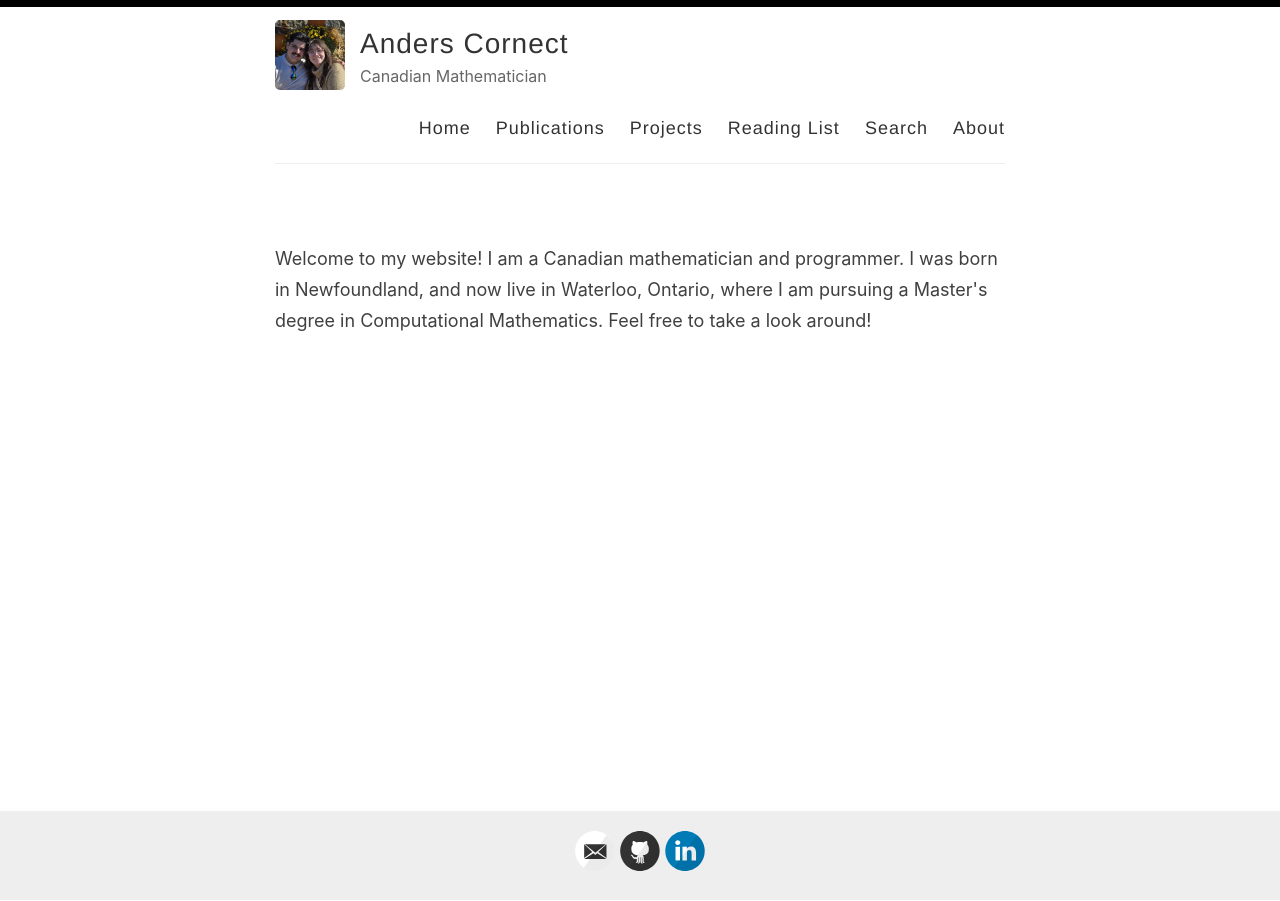
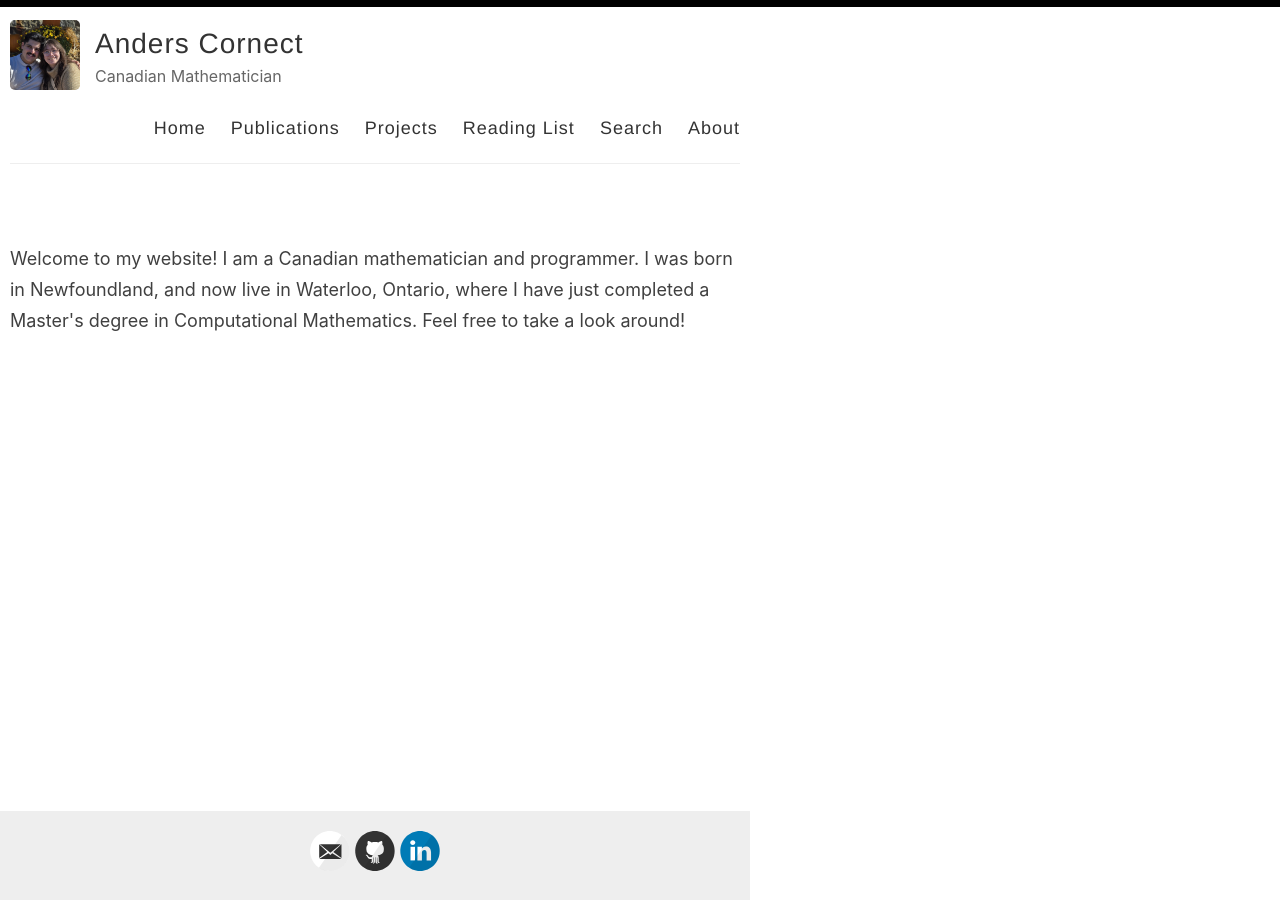
Before and after one commit to And-ers/And-ers.github.io, a Jekyll site: the page built from index.html, in a window 1280 px wide. Built offline with Jekyll 4.4.1, drawn with Linux system fonts in a browser that asks for light colours; the list of posts is cut into pages by our own code.

Commit message:
modified:   assets/style.scss 	modified:   index.html

```diff
--- a/assets/style.scss
+++ b/assets/style.scss
@@ -22,6 +22,7 @@ body {
   background: #fff;
   font-family: -system-ui, -apple-system, BlinkMacSystemFont, "Segoe UI", Roboto, Helvetica, Arial, sans-serif, "Apple Color Emoji", "Segoe UI Emoji", "Segoe UI Symbol";
   color: #404040;
+  max-width: 750px;
   line-height: 1.7;
   font-weight: 400;
   font-size: 18px;
--- a/index.html
+++ b/index.html
@@ -5,7 +5,7 @@ layout: default
 <div class="spacer"></div>
 
 <p>
-  Welcome to my website! I am a Canadian mathematician and programmer. I was born in Newfoundland, and now live in Waterloo, Ontario, where I am pursuing a Master's degree in Computational Mathematics. Feel free to take a look around!
+  Welcome to my website! I am a Canadian mathematician and programmer. I was born in Newfoundland, and now live in Waterloo, Ontario, where I have just completed a Master's degree in Computational Mathematics. Feel free to take a look around!
 </p>
 
 <div class="spacer"></div>
```
